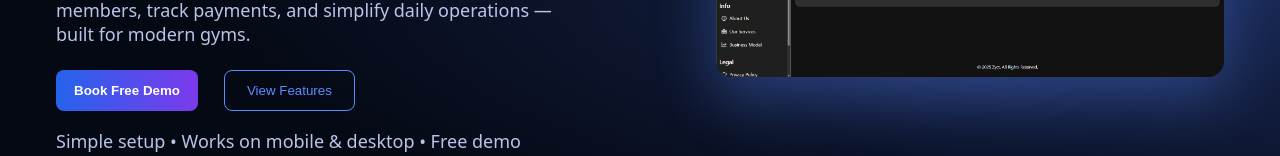
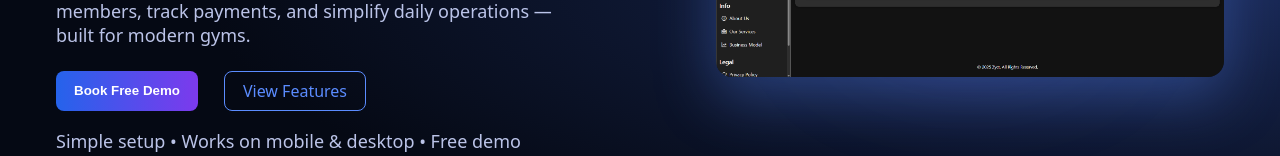
Before and after one commit to Lakshmikanthanoffl/zyct_Landing_page, an Angular app: page / in a window 1280 px wide. Shown: the part 463-619 px from the top of the page. Built offline with nearby package versions, Linux system fonts and the light colour scheme.

Commit message:
added hero section changes

```diff
--- a/src/app/components/hero/hero.component.css
+++ b/src/app/components/hero/hero.component.css
@@ -79,10 +79,11 @@
 
 /* Buttons */
 .btn-secondary {
+  text-decoration: none;
   background: transparent;
   border: 1px solid #5b8cff;
   color: #5b8cff;
-  padding: 12px 22px;
+  padding: 8px 18px;
   border-radius: 8px;
   cursor: pointer;
 }
--- a/src/app/components/hero/hero.component.html
+++ b/src/app/components/hero/hero.component.html
@@ -15,7 +15,8 @@
 
       <div class="hero-actions">
         <button class="btn-primary" (click)="openDemo()">Book Free Demo</button>
-        <button class="btn-secondary">View Features</button>
+        <a href="#features" class="btn-secondary">View Features</a>
+
       </div>
 
       <p class="hero-note">
--- a/src/app/components/navbar/navbar.component.html
+++ b/src/app/components/navbar/navbar.component.html
@@ -1,9 +1,11 @@
 <nav class="navbar">
   <div class="container nav-wrap">
+    <a href="#">
     <div class="logo">
       <img src="favicon.png" alt="Zyct Logo" />
       <!-- <span>Zyct</span> -->
     </div>
+  </a>
 
     <!-- Hamburger -->
     <button class="hamburger" (click)="toggleMenu()">☰</button>
```
